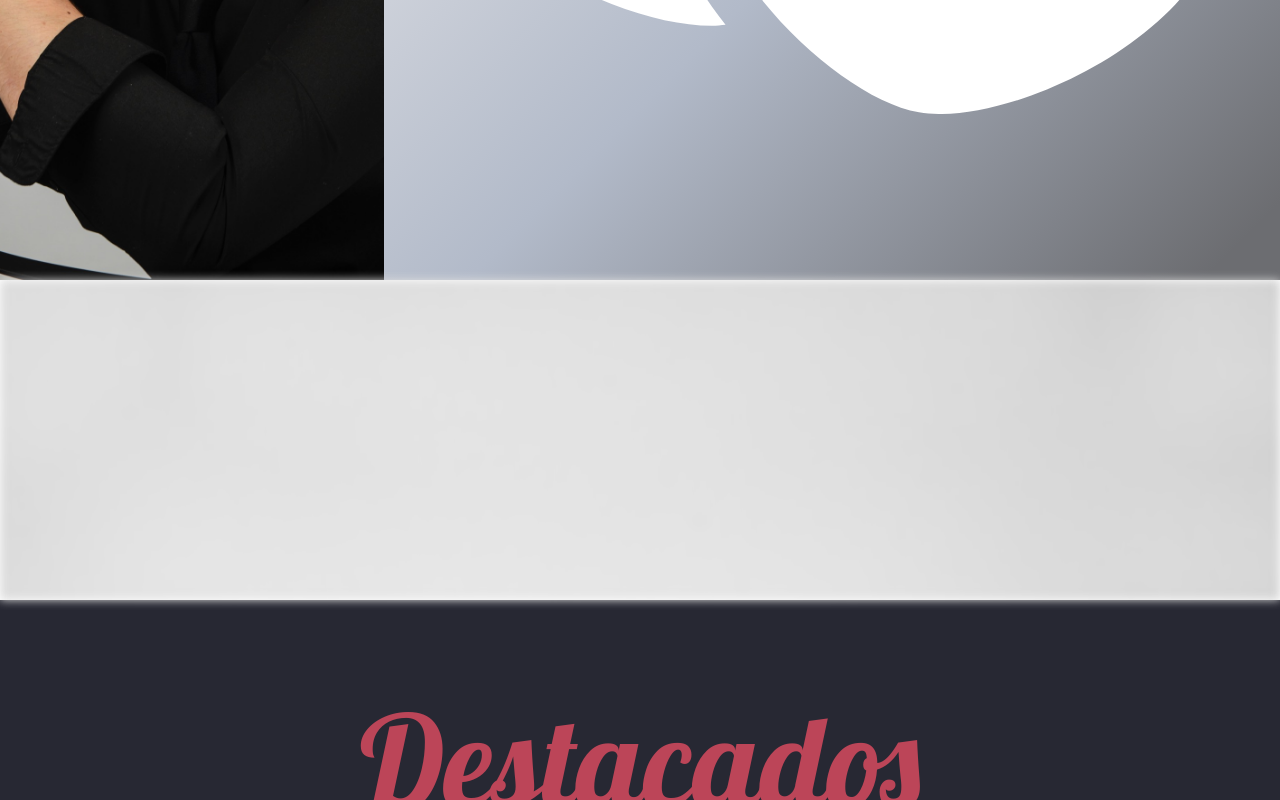
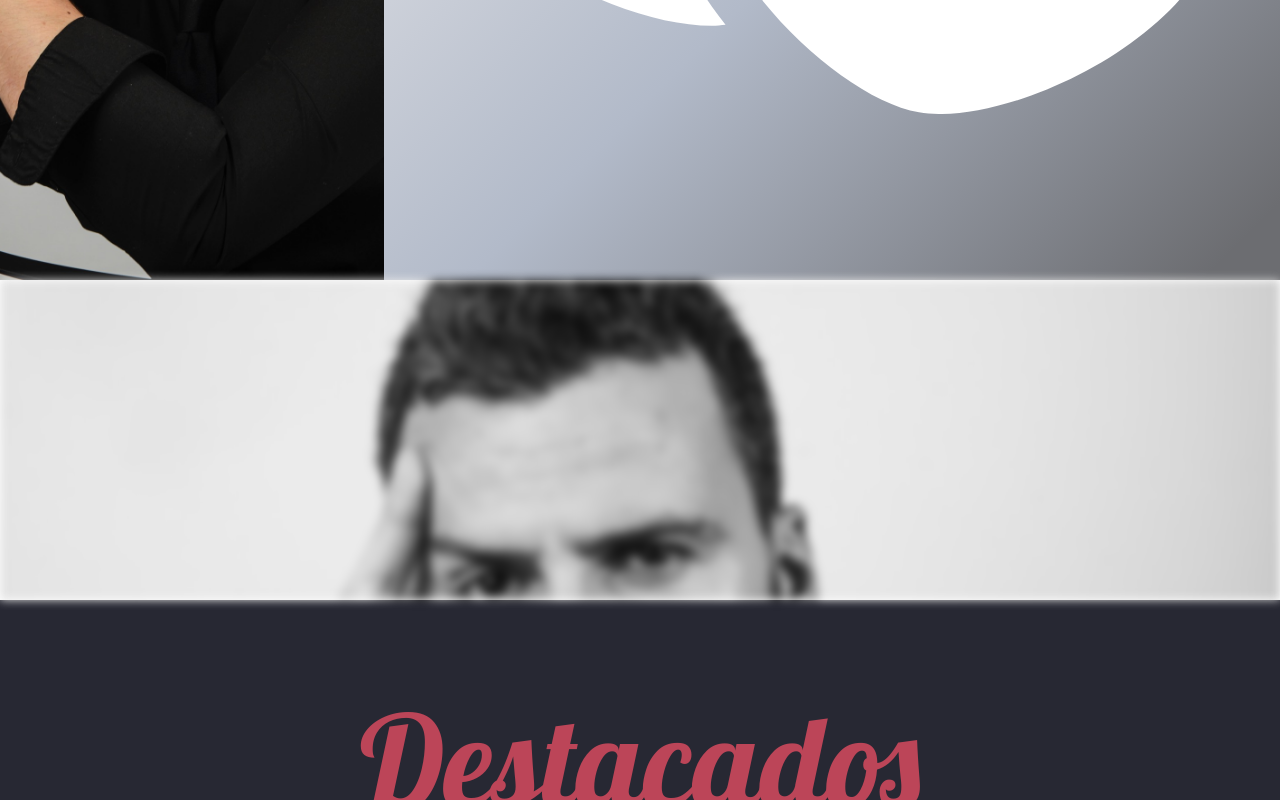
Before and after one commit to LucasTurco92/PabloPoseLanding, a Next.js app: page / in a window 1280 px wide. Shown: the part 1840-2640 px from the top of the page. Built offline with nearby package versions, Linux system fonts and the light colour scheme; a web font is replaced by a local one.

Commit message:
fix mobile fixed elements 5.2

```diff
--- a/components/intro/intro.component.jsx
+++ b/components/intro/intro.component.jsx
@@ -5,7 +5,7 @@ import Styles from './intro.module.scss';
 
 const Intro = () => (
     <div >
-        <div >
+        <div className={Styles.container}>
             <IntroContent />
                 <img className={Styles.image} src='/intro/portada2.jpeg' alt='Pablo Pose' />
                 <Separator style={Styles.separator}/>
--- a/components/intro/intro.module.scss
+++ b/components/intro/intro.module.scss
@@ -3,7 +3,7 @@
 }
 
 .container {
-    margin-bottom: 35vh;
+    margin: 100vh;
 }
 
 .image {
@@ -17,6 +17,9 @@
 }
 
 @media (min-width: 720px) {
+    .container {
+        margin: 0;
+    }
     .image {
         display: flex;
         bottom: 0;
--- a/components/second-section/second-section.module.scss
+++ b/components/second-section/second-section.module.scss
@@ -1,9 +1,3 @@
-.separator {
-    background-image: url("/second/separator.jpeg");
-    height: 40vh;
-    filter: blur(5px);
-}
-
 .secondContainer {
     height: 115vh;
     overflow: hidden;
@@ -11,6 +5,7 @@
     display: flex;
     align-items: center;
     justify-content: center;
+    margin-bottom: 30vh;
 }
 
 .second {
@@ -112,6 +107,7 @@
         align-items: center;
         display: flex;
         background: var(--dark);
+        margin-bottom: 0;
     }
     .second {
         background: var(--grey);
@@ -178,4 +174,9 @@
     .imgAbout {
         display: none;
     }
+    .separator {
+        background-image: url("/second/separator.jpeg");
+        height: 40vh;
+        filter: blur(5px);
+    }
 }
--- a/components/separator/separator.module.scss
+++ b/components/separator/separator.module.scss
@@ -1,5 +1,11 @@
 .separator {
-    height: 100vh;
+    display: block;
+    position: fixed;
+    left: 0;
+    top: 0;
+    width: 100%;
+    height: 100%;
+    z-index: -10;
     background-size: cover;
     background-attachment: scroll;
     background-position: top;
@@ -7,6 +13,8 @@
 
 @media (min-width: 720px) {
     .separator {
+        background: none;
+        position: static;
         background-attachment: fixed;
         background-size: cover;
         background-attachment: fixed, fixed;
@@ -14,6 +22,12 @@
         background-repeat: no-repeat;
         height: 100vh;
         height: 35vh;
-        filter: blur(5px);
+        filter: blur(7px);
     }
 }
+
+@media (min-width: 1000px) {
+    .separator {
+        background-position: 50% 35%;
+    }
+}
```
